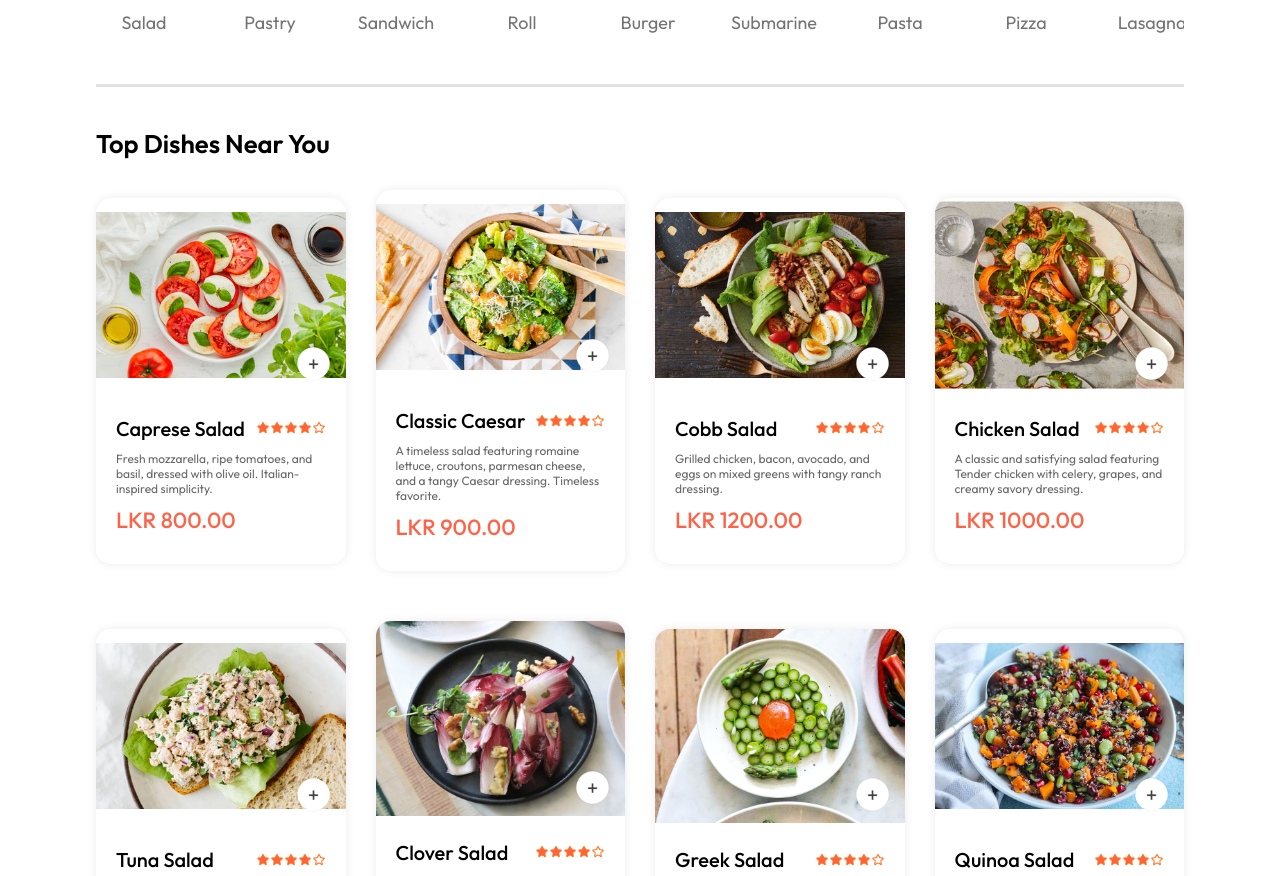
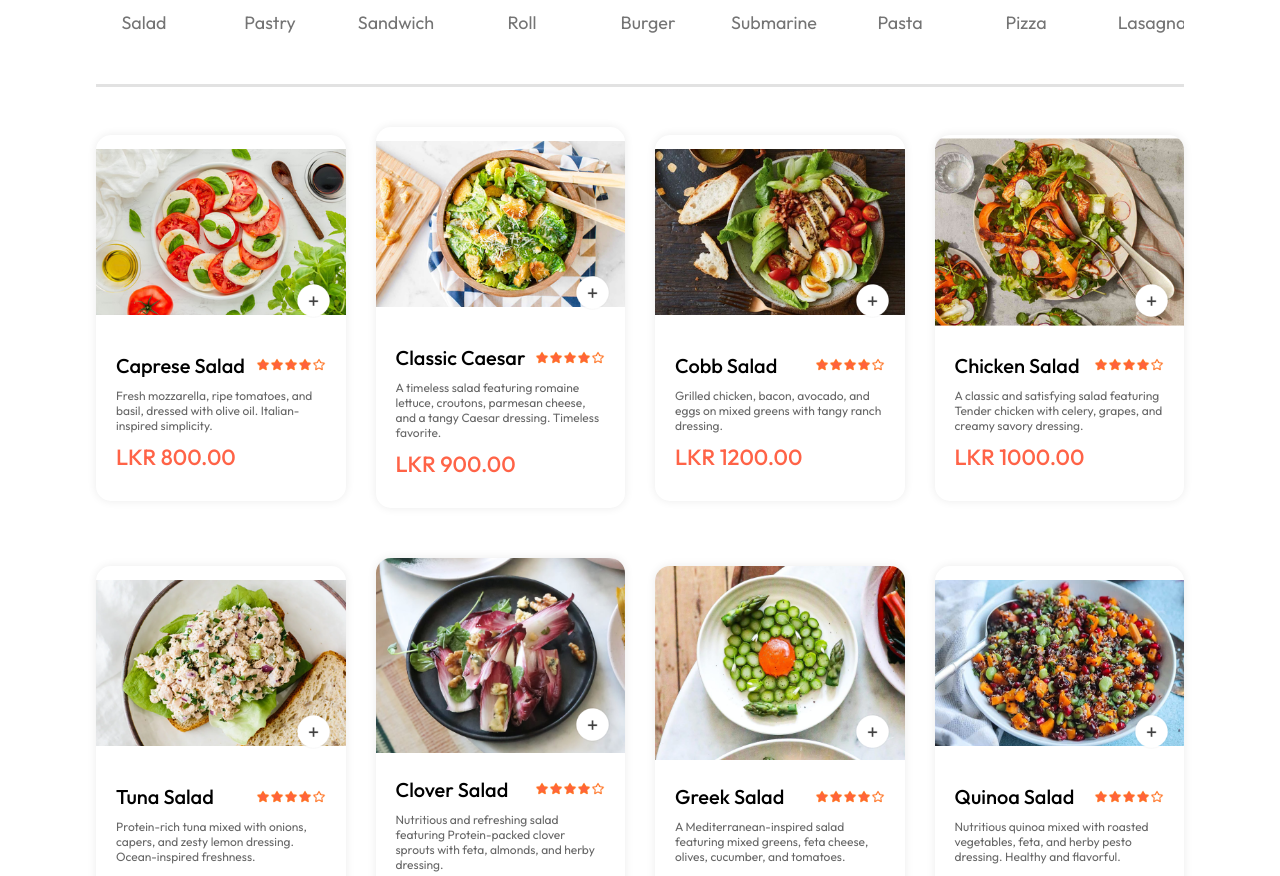
Before and after one commit to GeethakaSankalpa/Munch-Out, a React (Vite) app in the folder frontend/: page / in a window 1280 px wide. Shown: the part 880-1756 px from the top of the page. Built offline with nearby package versions, Linux system fonts and the light colour scheme.

Commit message:
Update FoodDisplay.jsx

```diff
--- a/frontend/src/components/FoodDisplay/FoodDisplay.jsx
+++ b/frontend/src/components/FoodDisplay/FoodDisplay.jsx
@@ -11,7 +11,7 @@ const FoodDisplay = ({ category }) => {
 
   return (
     <div className='food-display' id='food-display'>
-      <div className="food-display-title">
+      {/* <div className="food-display-title">
         <h2> Top Dishes Near You </h2>
         {category !== "All" && (
           <MenuItemButton
@@ -19,7 +19,7 @@ const FoodDisplay = ({ category }) => {
             options={menu_list.find((item) => item.menu_name === category).menu_category}
           />
         )}
-      </div>
+      </div> */}
 
       <div className="food-display-list">
         {food_list.map((item, index) => {
```
